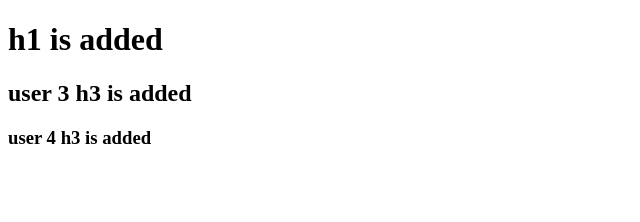
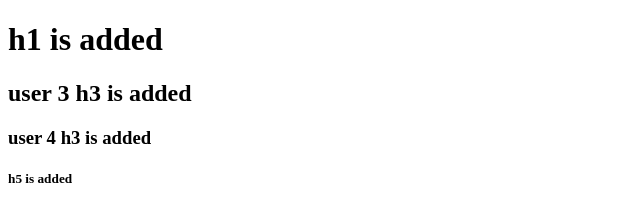
Before and after one commit to ajay-1804/project-new, a plain HTML site: page index.html in a window 1280 px wide. Shown: the full height of the page, 0-640 px from the left. Drawn offline with Linux system fonts and the light colour scheme.

Commit message:
master branch is stable and does not test new feature

```diff
--- a/index.html
+++ b/index.html
@@ -13,5 +13,6 @@
     <h2>user 3 h3 is added</h2>
 
     <h3>user 4 h3 is added </h3>
+    <h5>h5 is added</h5>
 </body>
 </html>
```
Also changed, not shown: dir3/dir3text.txt (added).
